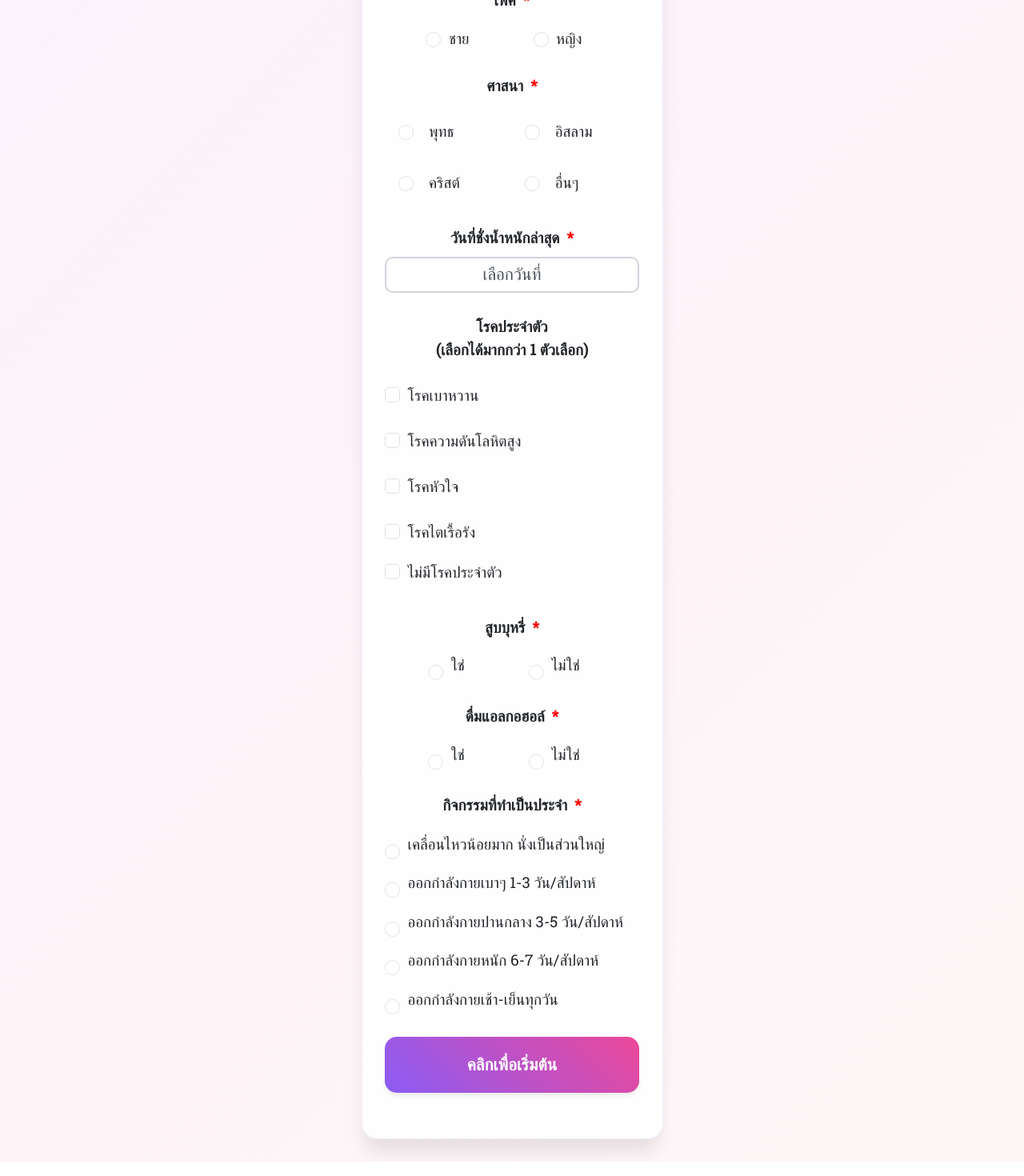
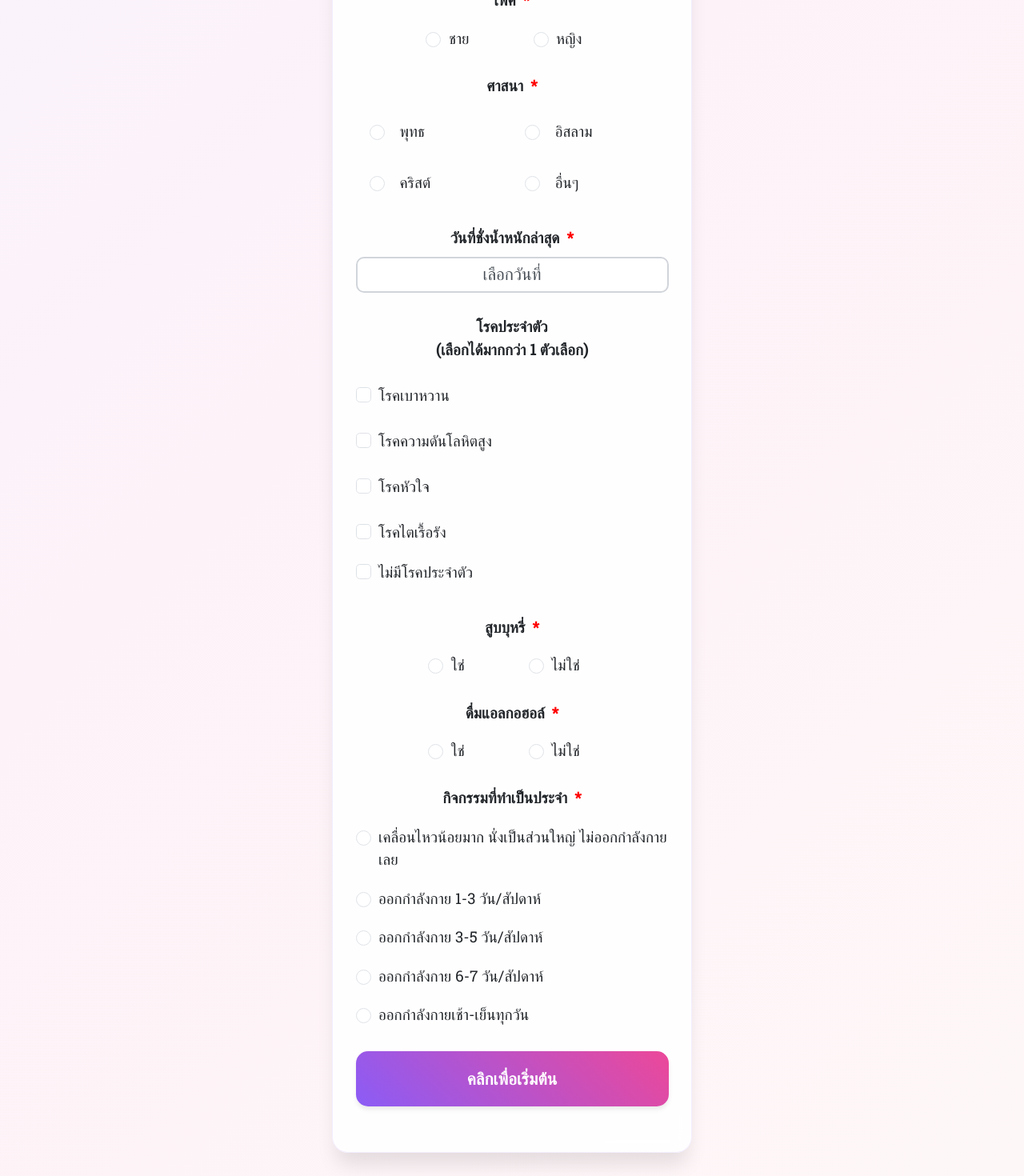
Before and after one commit to BabeKung02/Nutrient-Calculator, a React (Create React App) app: page / in a window 1280 px wide. Shown: the part 934-2404 px from the top of the page at 80% size. Built offline with nearby package versions, Linux system fonts and the light colour scheme.

Commit message:
Initial commit with all

```diff
--- a/src/pages/RegisterPage.jsx
+++ b/src/pages/RegisterPage.jsx
@@ -1,6 +1,11 @@
 import { useState } from "react";
 import { useNavigate } from "react-router-dom";
 import Swal from "sweetalert2";
+import {
+  calculateBMR,
+  calculateTDEE,
+  calculateCaloriesRequirement,
+} from "../utils/nutritionCalculator";
 import "../styles/Register.css";
 
 function RegisterPage() {
@@ -243,19 +248,37 @@ function RegisterPage() {
       };
       return religionMap[r] || r;
     };
+    // คำนวณแคลอรี่โดยใช้ฟังก์ชันจาก nutritionCalculator
+    const bmr = calculateBMR({
+      weight: parseFloat(weight),
+      height: parseFloat(height),
+      age: parseFloat(age),
+      gender,
+    });
+    const tdee = calculateTDEE({
+      bmr,
+      activityLevel: parseFloat(activityLevel),
+    });
+    const calories = calculateCaloriesRequirement({
+      tdee,
+      bmi: parseFloat(bmi),
+      hasDiabetes,
+      hasHypertension,
+    });
 
     Swal.fire({
       icon: "success",
       title: "บันทึกข้อมูลเรียบร้อย!",
       html: `
         <div style="text-align: center; margin-top: 10px;">
-        <p><strong>ชื่อ-นามสกุล:</strong> ${firstName} ${lastName}</p>
-        <p><strong>อายุ:</strong> ${parseFloat(age)} ปี</p>
-        <p><strong>เพศ:</strong> ${gender === "male" ? "ชาย" : "หญิง"}</p>
-        <p><strong>ศาสนา:</strong> ${getReligionText(religion)}</p>
+          <p><strong>ชื่อ-นามสกุล:</strong> ${firstName} ${lastName}</p>
+          <p><strong>อายุ:</strong> ${parseFloat(age)} ปี</p>
+          <p><strong>เพศ:</strong> ${gender === "male" ? "ชาย" : "หญิง"}</p>
+          <p><strong>ศาสนา:</strong> ${getReligionText(religion)}</p>
           <p><strong>น้ำหนัก:</strong> ${parseFloat(weight)} กิโลกรัม</p>
           <p><strong>ส่วนสูง:</strong> ${parseFloat(height)} เซนติเมตร</p>
           <p><strong>BMI:</strong> ${bmi} (${bmiCategory.text})</p>
+          <p><strong>พลังงานที่ควรได้รับต่อวัน:</strong> ${calories.toLocaleString()} kcal</p>
           ${
             diseases.length > 0
               ? `<p><strong>โรคประจำตัว:</strong> ${diseases.join(", ")}</p>`
@@ -265,29 +288,31 @@ function RegisterPage() {
       `,
       confirmButtonText: "ตกลง",
       customClass: { title: "swal2-title-custom" },
-    }).then(() => {
-      navigate("/summary", {
-        state: {
-          firstName,
-          lastName,
-          weight: parseFloat(weight),
-          height: parseFloat(height),
-          age: parseFloat(age),
-          gender,
-          religion,
-          weightDate,
-          bmi: parseFloat(bmi),
-          hasDiabetes,
-          hasHypertension,
-          hasHeartDisease,
-          hasKidneyDisease,
-          kidneyStage,
-          smoking,
-          alcohol,
-          activityLevel,
-        },
-      });
     });
+
+    // .then(() => {
+    //   ("/summary", {
+    //     state: {
+    //       firstName,
+    //       lastName,
+    //       weight: parseFloat(weight),
+    //       height: parseFlonavigateat(height),
+    //       age: parseFloat(age),
+    //       gender,
+    //       religion,
+    //       weightDate,
+    //       bmi: parseFloat(bmi),
+    //       hasDiabetes,
+    //       hasHypertension,
+    //       hasHeartDisease,
+    //       hasKidneyDisease,
+    //       kidneyStage,
+    //       smoking,
+    //       alcohol,
+    //       activityLevel,
+    //     },
+    //   });
+    // });
   };
 
   const EggIcon = () => <div className="egg-icon" />;
@@ -526,6 +551,10 @@ function RegisterPage() {
                   type="date"
                   id="weightDate"
                   className="form-control weight-input date-picker-input"
+                  style={{
+                    color: weightDate ? "transparent" : "transparent",
+                    WebkitTextFillColor: "transparent",
+                  }}
                   value={weightDate}
                   onChange={(e) => setWeightDate(e.target.value)}
                 />
@@ -631,7 +660,7 @@ function RegisterPage() {
               >
                 <div className="form-check">
                   <input
-                    className="form-check-input"
+                    className="form-check-input radio-input"
                     type="radio"
                     id="smoking-yes"
                     name="smoking"
@@ -645,7 +674,7 @@ function RegisterPage() {
                 </div>
                 <div className="form-check">
                   <input
-                    className="form-check-input"
+                    className="form-check-input radio-input"
                     type="radio"
                     id="smoking-no"
                     name="smoking"
@@ -670,7 +699,7 @@ function RegisterPage() {
               >
                 <div className="form-check">
                   <input
-                    className="form-check-input"
+                    className="form-check-input radio-input"
                     type="radio"
                     id="alcohol-yes"
                     name="alcohol"
@@ -684,7 +713,7 @@ function RegisterPage() {
                 </div>
                 <div className="form-check">
                   <input
-                    className="form-check-input"
+                    className="form-check-input radio-input"
                     type="radio"
                     id="alcohol-no"
                     name="alcohol"
@@ -706,7 +735,7 @@ function RegisterPage() {
               <div className="activity-radio-list">
                 <div className="form-check activity-radio-item">
                   <input
-                    className="form-check-input"
+                    className="form-check-input radio-input"
                     type="radio"
                     id="activity-1"
                     name="activityLevel"
@@ -715,12 +744,12 @@ function RegisterPage() {
                     onChange={(e) => setActivityLevel(e.target.value)}
                   />
                   <label className="form-check-label" htmlFor="activity-1">
-                    เคลื่อนไหวน้อยมาก นั่งเป็นส่วนใหญ่
+                    เคลื่อนไหวน้อยมาก นั่งเป็นส่วนใหญ่ ไม่ออกกำลังกายเลย
                   </label>
                 </div>
                 <div className="form-check activity-radio-item">
                   <input
-                    className="form-check-input"
+                    className="form-check-input radio-input"
                     type="radio"
                     id="activity-2"
                     name="activityLevel"
@@ -729,12 +758,12 @@ function RegisterPage() {
                     onChange={(e) => setActivityLevel(e.target.value)}
                   />
                   <label className="form-check-label" htmlFor="activity-2">
-                    ออกกำลังกายเบาๆ 1-3 วัน/สัปดาห์
+                    ออกกำลังกาย 1-3 วัน/สัปดาห์
                   </label>
                 </div>
                 <div className="form-check activity-radio-item">
                   <input
-                    className="form-check-input"
+                    className="form-check-input radio-input"
                     type="radio"
                     id="activity-3"
                     name="activityLevel"
@@ -743,12 +772,12 @@ function RegisterPage() {
                     onChange={(e) => setActivityLevel(e.target.value)}
                   />
                   <label className="form-check-label" htmlFor="activity-3">
-                    ออกกำลังกายปานกลาง 3-5 วัน/สัปดาห์
+                    ออกกำลังกาย 3-5 วัน/สัปดาห์
                   </label>
                 </div>
                 <div className="form-check activity-radio-item">
                   <input
-                    className="form-check-input"
+                    className="form-check-input radio-input"
                     type="radio"
                     id="activity-4"
                     name="activityLevel"
@@ -757,12 +786,12 @@ function RegisterPage() {
                     onChange={(e) => setActivityLevel(e.target.value)}
                   />
                   <label className="form-check-label" htmlFor="activity-4">
-                    ออกกำลังกายหนัก 6-7 วัน/สัปดาห์
+                    ออกกำลังกาย 6-7 วัน/สัปดาห์
                   </label>
                 </div>
                 <div className="form-check activity-radio-item">
                   <input
-                    className="form-check-input"
+                    className="form-check-input radio-input"
                     type="radio"
                     id="activity-5"
                     name="activityLevel"
--- a/src/styles/Register.css
+++ b/src/styles/Register.css
@@ -596,6 +596,11 @@ select.weight-input option:disabled {
   white-space: nowrap;
 }
 
+.date-picker-input::-webkit-date-and-time-value {
+  text-align: left;
+  color: transparent;
+  -webkit-text-fill-color: transparent;
+}
 /* Responsive สำหรับ Radio แบบ 2 คอลัมน์ */
 @media (max-width: 576px) {
   .row.g-2 {
```
